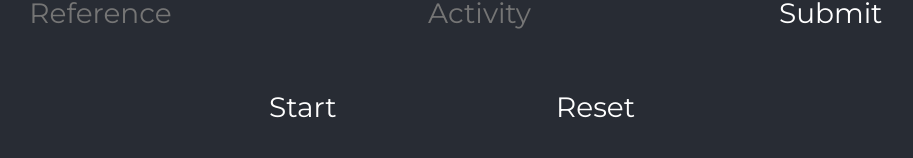
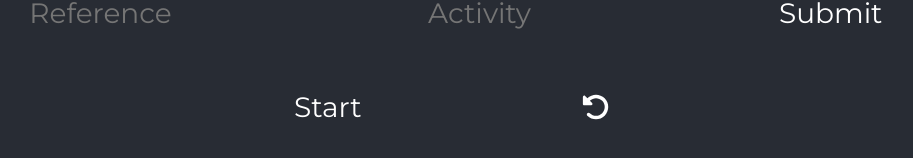
Before and after one commit to EricTheOnlyOne/questie, a React (Create React App) app: page / in a window 1280 px wide. Shown: the part 396-554 px from the top of the page, without its empty margins (188-1101 px from the left). Built offline with nearby package versions, Linux system fonts and the light colour scheme.

Commit message:
readme and styling

```diff
--- a/package.json
+++ b/package.json
@@ -4,6 +4,9 @@
   "homepage": "https://EricTheOnlyOne.github.io/activity_tracker",
   "private": true,
   "dependencies": {
+    "@fortawesome/fontawesome-svg-core": "^6.5.2",
+    "@fortawesome/free-solid-svg-icons": "^6.5.2",
+    "@fortawesome/react-fontawesome": "^0.2.2",
     "@testing-library/jest-dom": "^5.17.0",
     "@testing-library/react": "^13.4.0",
     "@testing-library/user-event": "^13.5.0",
--- a/public/index.html
+++ b/public/index.html
@@ -5,8 +5,6 @@
     <link rel="icon" href="%PUBLIC_URL%/favicon.ico" />
     <link rel="preconnect" href="https://fonts.googleapis.com">
     <link rel="preconnect" href="https://fonts.gstatic.com" crossorigin>
-    <link href="https://fonts.googleapis.com/css2?family=Roboto:ital,wght@0,100;0,300;0,400;0,500;0,700;0,900;1,100;1,300;1,400;1,500;1,700;1,900&display=swap" rel="stylesheet">
-    <link href="https://fonts.googleapis.com/css2?family=Open+Sans:ital,wght@0,300..800;1,300..800&display=swap" rel="stylesheet">
     <link href="https://fonts.googleapis.com/css2?family=Montserrat:ital,wght@0,100..900;1,100..900&family=Open+Sans:ital,wght@0,300..800;1,300..800&display=swap" rel="stylesheet">
     <meta name="viewport" content="width=device-width, initial-scale=1" />
     <meta name="theme-color" content="#000000" />
--- a/src/AnimetedComponent.js
+++ b/src/AnimetedComponent.js
@@ -9,7 +9,7 @@ const AnimatedComponent = ({ children }) => {
             targets: containerRef.current.children,
             opacity: [0, 1],
             translateY: [50, 0],
-            duration: 3000,
+            duration: 2000,
             delay: anime.stagger(100, { start: 200 }), // Delay each child element
             easing: 'easeOutExpo',
         });
--- a/src/App.css
+++ b/src/App.css
@@ -1,3 +1,4 @@
+/* Existing styles */
 .App {
   text-align: center;
 }
@@ -31,8 +32,8 @@
 .Tabs-button, .Tabs-input {
   cursor: pointer;
   color: white;
-  padding: 10px 100px 10px 100px;
-  background-color:rgba(220, 220, 220, 0);
+  padding: 10px 100px;
+  background-color: rgba(220, 220, 220, 0);
   border-radius: 6px;
   border: none;
   font-size: 28px;
@@ -42,6 +43,14 @@
   font-style: normal;
   transition: background-color 0.2s, transform 0.2s;
   margin: 10px;
+  position: relative;
+  display: flex;
+  align-items: center;
+  justify-content: center;
+}
+
+.Tabs-button-icon {
+  transition: transform 0.2s;
 }
 
 .Tabs-input {
@@ -55,12 +64,12 @@
 }
 
 .Tabs-button:hover, .Tabs-input:hover {
-  background-color:rgba(220, 220, 220, 0.1);
+  background-color: rgba(220, 220, 220, 0.1);
   animation: bounce-in 0.22s forwards;
 }
 
 .Tabs-button:active, .Tabs-input:active {
-  background-color:rgba(220, 220, 220, 0.2);
+  background-color: rgba(220, 220, 220, 0.2);
 }
 
 .Tabs-button:not(:hover), .Tabs-input:not(:hover) {
--- a/src/App.js
+++ b/src/App.js
@@ -1,6 +1,5 @@
 import './App.css';
 import Stopwatch from './Stopwatch.js';
-import TabsButton from './TabsButton.js';
 import AnimatedComponent from './AnimetedComponent.js';
 
 function App() {
--- a/src/Stopwatch.js
+++ b/src/Stopwatch.js
@@ -1,6 +1,8 @@
 import React, { useState, useEffect, useRef } from 'react';
 import './App.css';
 import TabsButton from './TabsButton';
+import { FontAwesomeIcon } from '@fortawesome/react-fontawesome';
+import { faUndoAlt } from '@fortawesome/free-solid-svg-icons';
 
 
 function Stopwatch() {
@@ -35,10 +37,10 @@ function Stopwatch() {
       if (isActive) {
         setAccumulatedTime(time);
         setIsActive(false);
-        setToggleButtonText('Start')
+        setToggleButtonText('Start');
       } else {
         setIsActive(true);
-        setToggleButtonText('Stop')
+        setToggleButtonText('Stop');
       }
 
     };
@@ -47,6 +49,7 @@ function Stopwatch() {
       setTime(3590000);
       setAccumulatedTime(3590000);
       setIsActive(false);
+      setToggleButtonText('Start');
     };
 
     const formatTime = (time) => {
@@ -73,7 +76,7 @@ function Stopwatch() {
         </div>
         <div className="Stopwatch-buttons">
           <TabsButton text={toggleButtonText} onClick={toggleWatch} />
-          <TabsButton text='Reset' onClick={reset} />
+          <TabsButton icon={faUndoAlt} onClick={reset} />
         </div>
       </div>
     );
--- a/src/TabsButton.js
+++ b/src/TabsButton.js
@@ -1,11 +1,15 @@
-import './App.css';
+import React from 'react';
+import { FontAwesomeIcon } from '@fortawesome/react-fontawesome';
 
 function TabsButton(props) {
-    return (
-      <button className='Tabs-button' onClick={props.onClick}>
-        {props.text}
-      </button>
-    );
-  }
+  const { text, icon, onClick } = props;
+
+  return (
+    <button className='Tabs-button' onClick={onClick}>
+      {icon && <FontAwesomeIcon icon={icon} className="Tabs-button-icon" />}
+      {text && <span className="Tabs-button-text">{text}</span>}
+    </button>
+  );
+}
 
 export default TabsButton;
```
Also changed, not shown: 1 other file (tests, documents, lock files or other folders).
